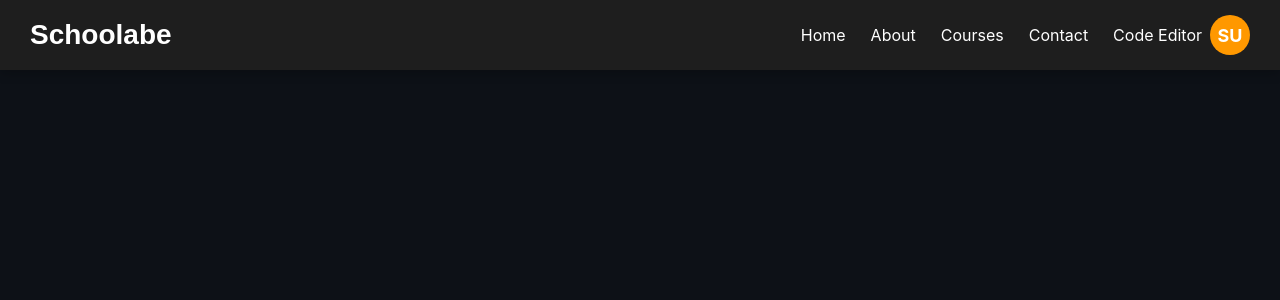
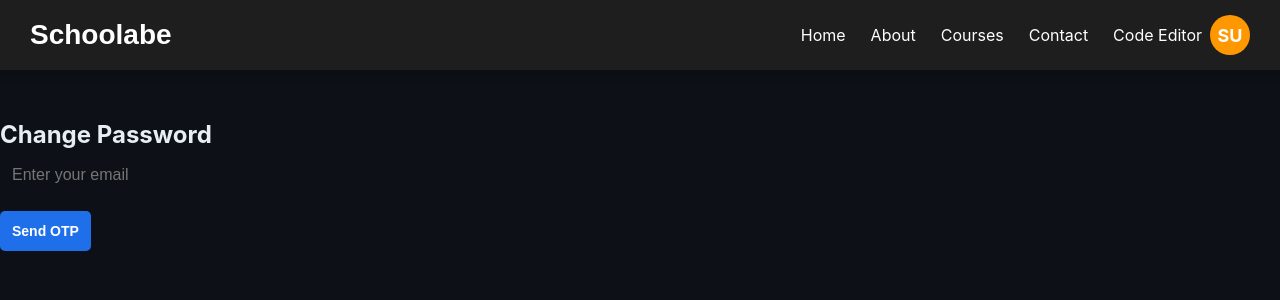
Before and after one commit to Rohitsrivastva1/schoolabe-fe, a React (Create React App) app: page /#/change-password in a window 1280 px wide. Shown: the top 300 px of the page. Built offline with nearby package versions, Linux system fonts and the light colour scheme; sample sign-in values are in the browser's storage.

Commit message:
Change Password added

```diff
--- a/src/App.js
+++ b/src/App.js
@@ -15,6 +15,7 @@ import { AuthProvider } from "./components/AuthContext";
 import { LoaderProvider, useLoader } from "./context/LoaderContext"; // Loader Context
 import Loader from "./components/Loader"; // Loader Component
 import { setupInterceptors } from "./api/axiosInstance"; // Axios Interceptors
+import ChangePassword from "./components/ChangePassword";
 import "./App.css";
 
 const AppContent = () => {
@@ -42,6 +43,8 @@ const AppContent = () => {
           <Route path="/courses/:courseSlug/:tutorialSlug" element={<CourseDetail />} />
           <Route path="/courses/:courseSlug" element={<CourseDetail />} />
           <Route path="/signup" element={<Auth />} />
+          <Route path="/change-password" element={<ChangePassword />} />
+
         </Routes>
       </div>
     </Router>
--- /dev/null
+++ b/src/components/ChangePassword.jsx
@@ -0,0 +1,92 @@
+import React, { useState } from "react";
+import axiosInstance from "../api/axiosInstance";
+
+const ChangePassword = () => {
+  const [email, setEmail] = useState("");
+  const [otp, setOtp] = useState("");
+  const [newPassword, setNewPassword] = useState("");
+  const [message, setMessage] = useState("");
+  const [loading, setLoading] = useState(false);
+  const [otpSent, setOtpSent] = useState(false);
+
+  // Send OTP Request
+  const handleSendOtp = async (e) => {
+    e.preventDefault();
+    setLoading(true);
+    try {
+      const response = await axiosInstance.post("/auth/send-otp", { email });
+      setMessage(response.data.message);
+      setOtpSent(true);
+    } catch (error) {
+      setMessage(error.response?.data?.message || "Failed to send OTP");
+    }
+    setLoading(false);
+  };
+
+  // Change Password Request
+  const handleChangePassword = async (e) => {
+    e.preventDefault();
+    setLoading(true);
+    try {
+      const response = await axiosInstance.post("/auth/change-password", {
+        email,
+        otp,
+        newPassword,
+      });
+      setMessage(response.data.message);
+    } catch (error) {
+      setMessage(error.response?.data?.message || "Password change failed");
+    }
+    setLoading(false);
+  };
+
+  return (
+    <div className="change-password-container">
+        <br></br>
+        <br></br>
+        <br></br>
+        <br></br>
+        <br></br>
+        <br></br>
+      <h2>Change Password</h2>
+      {message && <p className="message">{message}</p>}
+
+      {!otpSent ? (
+        <form onSubmit={handleSendOtp}>
+          <input
+            type="email"
+            placeholder="Enter your email"
+            value={email}
+            onChange={(e) => setEmail(e.target.value)}
+            required
+          />
+          <button type="submit" disabled={loading}>
+            {loading ? "Sending OTP..." : "Send OTP"}
+          </button>
+        </form>
+      ) : (
+        <form onSubmit={handleChangePassword}>
+          <input
+            type="text"
+            placeholder="Enter OTP"
+            value={otp}
+            onChange={(e) => setOtp(e.target.value)}
+            required
+          />
+          <input
+            type="password"
+            placeholder="Enter new password"
+            value={newPassword}
+            onChange={(e) => setNewPassword(e.target.value)}
+            required
+          />
+          <button type="submit" disabled={loading}>
+            {loading ? "Changing Password..." : "Change Password"}
+          </button>
+        </form>
+      )}
+    </div>
+  );
+};
+
+export default ChangePassword;
--- a/src/components/Navbar.jsx
+++ b/src/components/Navbar.jsx
@@ -45,7 +45,7 @@ const Navbar = () => {
                 <div className={styles.dropdownMenu}>
                   <Link to="/edit-profile" onClick={() => setDropdownOpen(false)}>Edit Profile</Link>
                   <Link to="/progress" onClick={() => setDropdownOpen(false)}>Progress</Link>
-                  <Link to="/forgot-password" onClick={() => setDropdownOpen(false)}>Forgot Password</Link>
+                  <Link to="/change-password" onClick={() => setDropdownOpen(false)}>Forgot Password</Link>
                   <button onClick={handleLogout}>Logout</button>
                 </div>
               )}
```
